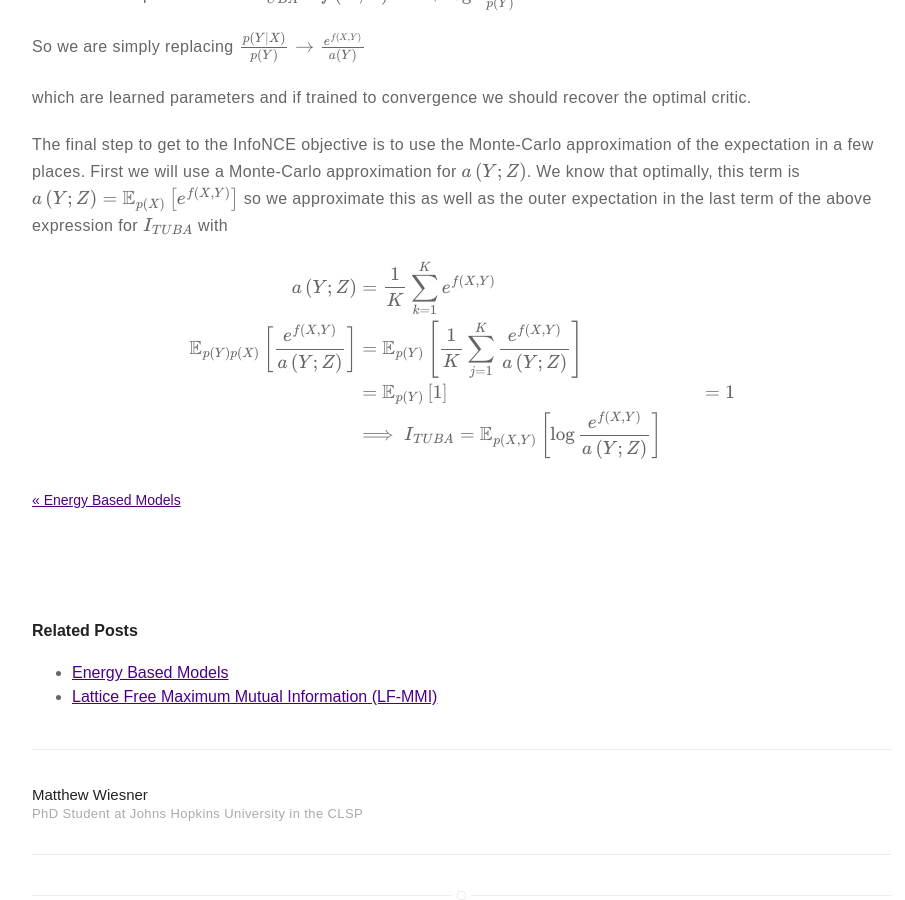
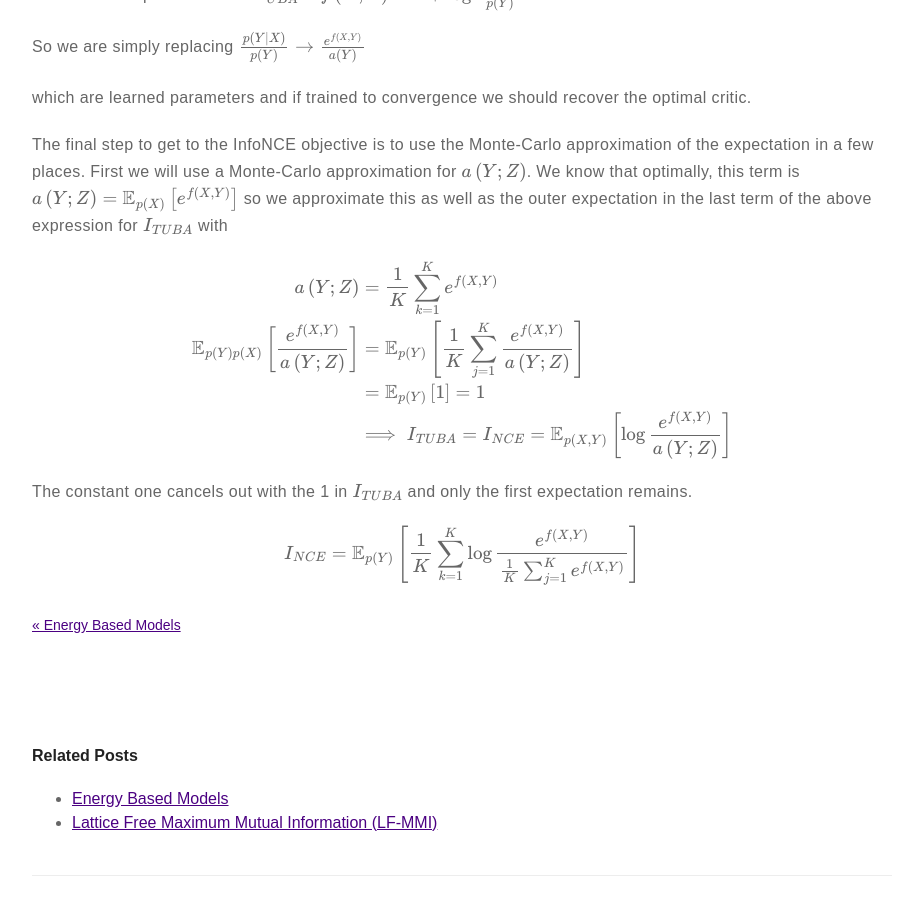
Before and after one commit to m-wiesner/m-wiesner.github.io, a Jekyll site: the page built from _posts/2020-10-30-Variational-Bounds-on-Mutual-Information.markdown, in a window 1280 px wide and 900 px high, scrolled down 4419 px. Shown: the whole window, without its empty margins (178-1083 px from the left). Built offline with Jekyll 4.4.1, drawn with Linux system fonts in a browser that asks for light colours; formulas are drawn with MathJax 3.

Commit message:
Update 2020-10-30-Variational-Bounds-on-Mutual-Information.markdown

```diff
--- a/_posts/2020-10-30-Variational-Bounds-on-Mutual-Information.markdown
+++ b/_posts/2020-10-30-Variational-Bounds-on-Mutual-Information.markdown
@@ -190,6 +190,12 @@ The final step to get to the InfoNCE objective is to use the Monte-Carlo approxi
 $$\begin{align}
 a\left(Y; Z\right) &= \frac{1}{K} \sum_{k=1}^K e^{f\left(X, Y\right)} \\
 \mathbb{E}_{p\left(Y\right)p\left(X\right)}\left[\frac{e^{f\left(X, Y\right)}}{a\left(Y; Z\right)}\right] &= \mathbb{E}_{p\left(Y\right)}\left[\frac{1}{K}\sum_{j=1}^{K}\frac{e^{f\left(X, Y\right)}}{a\left(Y; Z\right)}\right] \\
-&= \mathbb{E}_{p\left(Y\right)}\left[1\right] &= 1 \\
-&\implies I_{TUBA} = \mathbb{E}_{p\left(X,Y\right)}\left[\log{\frac{e^{f\left(X, Y\right)}}{a\left(Y; Z\right)}}\right] \\
+&= \mathbb{E}_{p\left(Y\right)}\left[1\right] = 1 \\
+&\implies I_{TUBA} = I_{NCE} = \mathbb{E}_{p\left(X,Y\right)}\left[\log{\frac{e^{f\left(X, Y\right)}}{a\left(Y; Z\right)}}\right] \\
 \end{align}$$
+
+The constant one cancels out with the 1 in $$I_{TUBA}$$ and only the first expectation remains.
+
+$$\begin{align}
+I_{NCE} = \mathbb{E}_{p\left(Y\right)}\left[\frac{1}{K}\sum_{k=1}^K \log{\frac{e^{f\left(X, Y\right)}}{\frac{1}{K}\sum_{j=1}^K e^{f\left(X, Y\right)}}}\right]
+\end{align}$$
```
